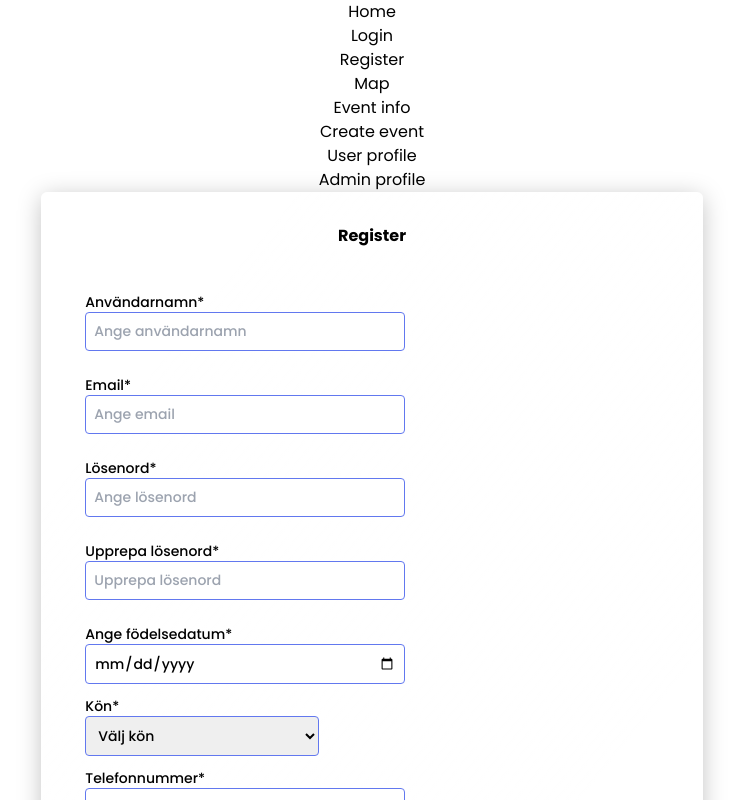
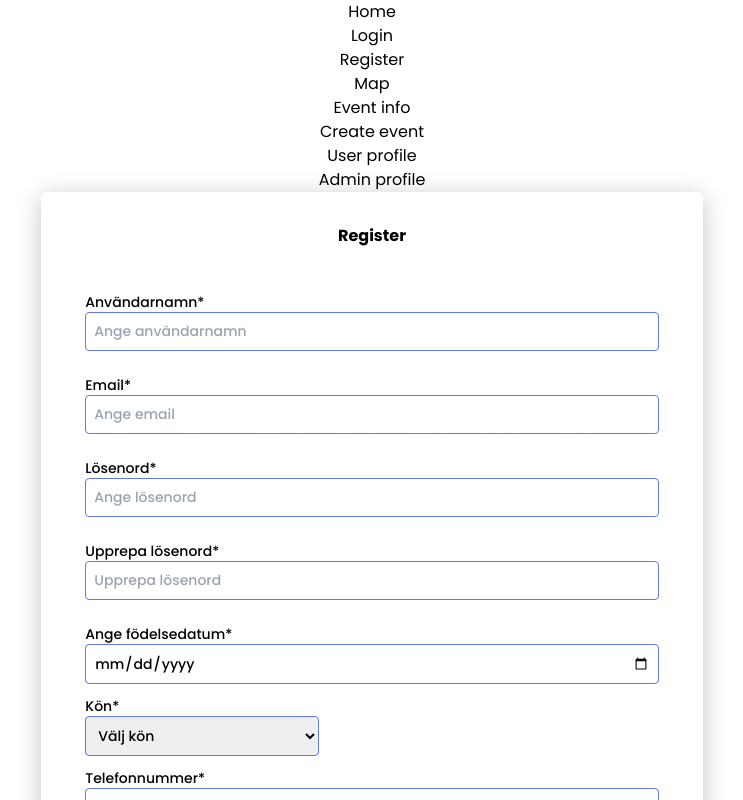
Before and after one commit to chas-academy/u08-business-idea-adventurebuddies, a React (Vite) app in the folder frontend/: page /register in a window 1280 px wide. Shown: the top 800 px of the page, without its empty margins (268-1011 px from the left). Built offline with nearby package versions, Linux system fonts and the light colour scheme.

Commit message:
changed min to max in width

```diff
--- a/frontend/src/components/input/Input.tsx
+++ b/frontend/src/components/input/Input.tsx
@@ -32,7 +32,7 @@ const Input: React.FC<InputProps> = ({
   timeValue,
 }) => {
   return (
-    <div className="flex flex-row max-w-80 m-3">
+    <div className="flex flex-row min-w-80 m-3">
       {type === "checkbox" || type === "radio" ? (
         <div className="flex flex-row justify-between items-center w-full p-2 border rounded border-primaryColor">
           {label && <label htmlFor={label}>{label}</label>}
```
